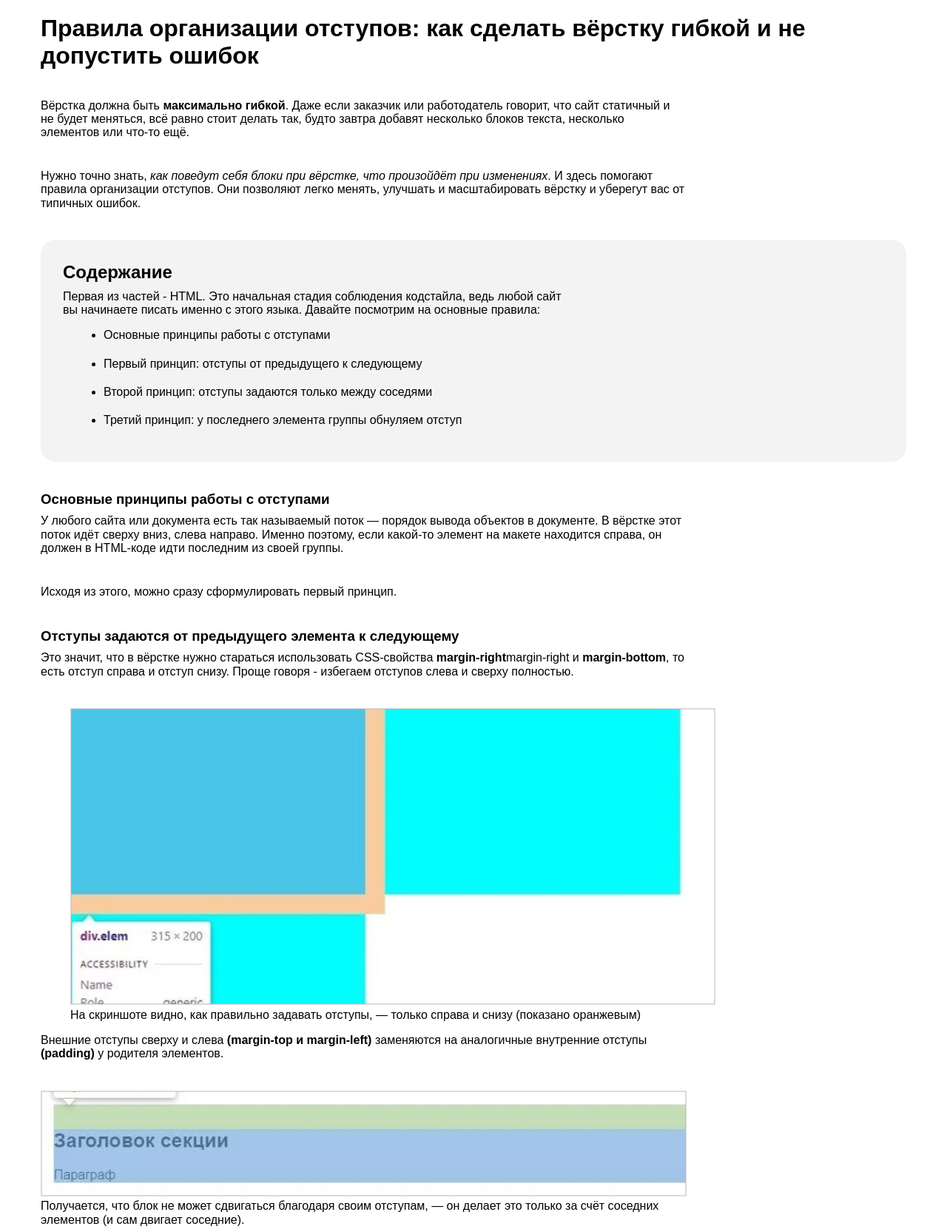
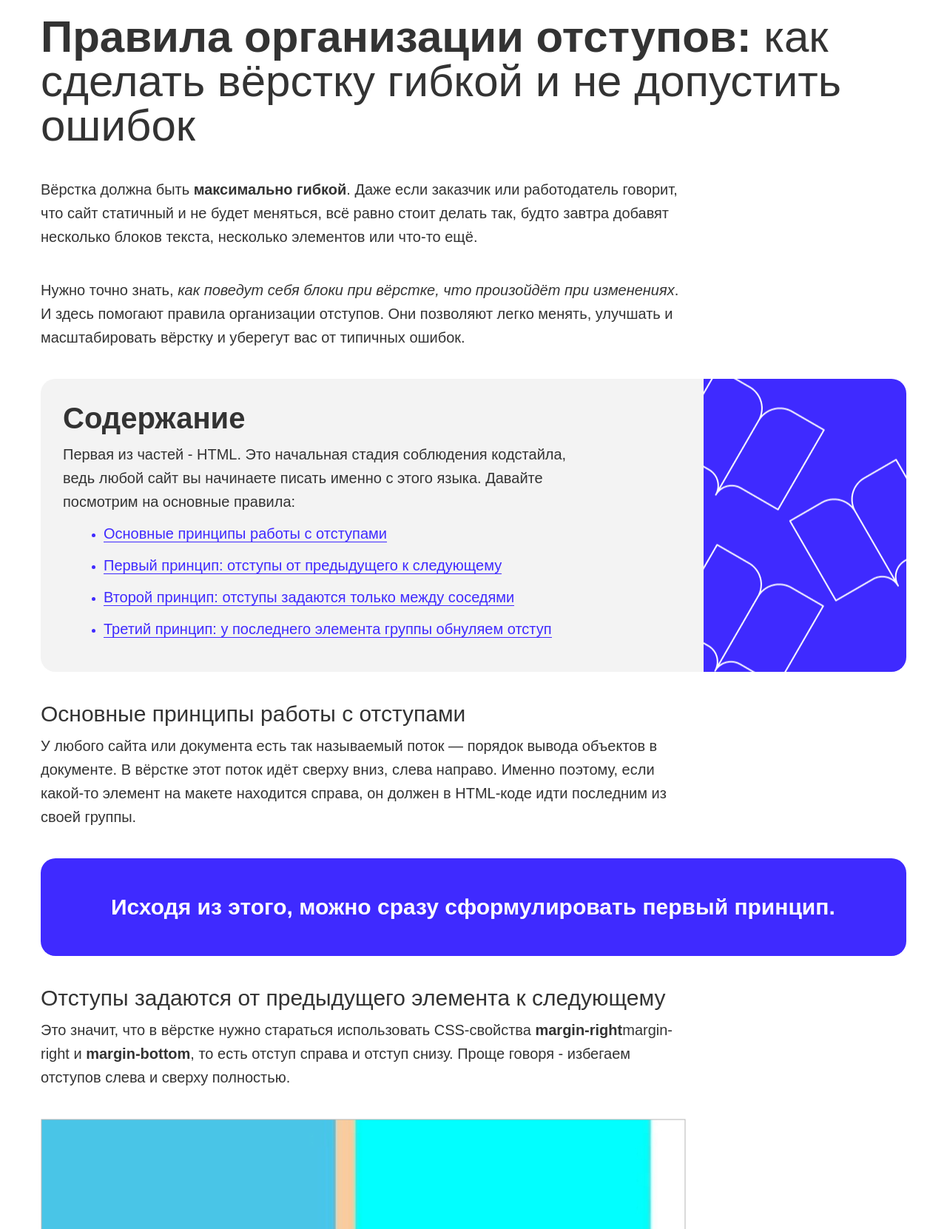
Before and after one commit to MaratMukhamadeew/skillbox-web-layout, a plain HTML site: page article.html in a window 1280 px wide. Shown: the part 60-1721 px from the top of the page at 74% size. Drawn offline with Linux system fonts and the light colour scheme.

Commit message:
practical work of the third module

```diff
--- a/article.html
+++ b/article.html
@@ -8,12 +8,10 @@
   <link rel="stylesheet" href="/css/style.css">
   <title>Организация отступов в верстке</title>
 </head>
-
-<div class="container">
-
   <body>
+    <div class="container">
     <h1 class="title">
-      <b>Правила организации отступов: как сделать вёрстку гибкой и не допустить ошибок</b>
+      <b>Правила организации отступов:</b> как сделать вёрстку гибкой и не допустить ошибок
     </h1>
     <p class="text">
       Вёрстка должна быть <b>максимально гибкой</b>. Даже если заказчик или работодатель говорит, что сайт
@@ -26,8 +24,8 @@
       типичных ошибок.
     </p>
 
-    <div class="gray-box">
-      <h2 class="subtitle">
+    <div class="gray-box img-right-first">
+      <h2 class="subtitle sub2">
         Содержание
       </h2>
       <p class="text">
@@ -36,22 +34,22 @@
       </p>
       <ul class="list">
         <li class="item">
-          <a href="#chapter1">Основные принципы работы с отступами</a>
+          <a href="#chapter1" class="link-item">Основные принципы работы с отступами</a>
         </li>
         <li class="item">
-          <a href="#chapter2">Первый принцип: отступы от предыдущего к следующему</a>
+          <a href="#chapter2" class="link-item">Первый принцип: отступы от предыдущего к следующему</a>
         </li>
         <li class="item">
-          <a href="#chapter3">Второй принцип: отступы задаются только между соседями</a>
+          <a href="#chapter3" class="link-item">Второй принцип: отступы задаются только между соседями</a>
         </li>
         <li class="item">
-          <a href="#chapter4">Третий принцип: у последнего элемента группы обнуляем отступ</a>
+          <a href="#chapter4" class="link-item">Третий принцип: у последнего элемента группы обнуляем отступ</a>
         </li>
       </ul>
     </div>
 
     <div id="chapter1">
-      <h3 class="subtitle">
+      <h3 class="subtitle sub3">
         Основные принципы работы с отступами
       </h3>
       <p class="text">
@@ -60,11 +58,11 @@
         идёт сверху вниз, слева направо. Именно поэтому, если какой-то элемент на макете находится справа, он должен в
         HTML-коде идти последним из своей группы.
       </p>
-      <p class="text">Исходя из этого, можно сразу сформулировать первый принцип.</p>
+      <p class="text text-blue">Исходя из этого, можно сразу сформулировать первый принцип.</p>
     </div>
 
     <div id="chapter2">
-      <h3 class="subtitle">
+      <h3 class="subtitle sub3">
         Отступы задаются от предыдущего элемента к следующему
       </h3>
       <p class="text">
@@ -73,8 +71,8 @@
         сверху полностью.
       </p>
       <figure>
-        <img class="figure" src="img/1.jpg" alt="Картинка №1">
-        <figcaption>
+        <img src="img/1.jpg" alt="Картинка №1">
+        <figcaption class="for-img">
           На скриншоте видно, как правильно задавать отступы, — только справа и снизу (показано оранжевым)
         </figcaption>
       </figure>
@@ -83,7 +81,7 @@
         Внешние отступы сверху и слева <b>(margin-top и margin-left)</b> заменяются на аналогичные внутренние
         отступы <b>(padding)</b> у родителя элементов.
       </p>
-      <img class="not-figure" src="img/2.jpg" alt="Картинка №2">
+      <img class="no-figure" src="img/2.jpg" alt="Картинка №2">
       <p class="text">
         Получается, что блок не может сдвигаться благодаря своим отступам, — он делает это только за счёт соседних
         элементов (и сам двигает соседние).
@@ -91,20 +89,20 @@
     </div>
 
     <div id="chapter3">
-      <h3 class="subtitle">Отступы задаются только между соседними элементами в потоке</h3>
+      <h3 class="subtitle sub3">Отступы задаются только между соседними элементами в потоке</h3>
       <p class="text">
         Если у блока нет соседа с левой стороны — задавать ему отступ слева нельзя. То же самое касается любой из
         сторон.
       </p>
 
-      <img class="not-figure" src="img/3.jpg" alt="Картинка №3">
+      <img class="no-figure" src="img/3.jpg" alt="Картинка №3">
       <p class="text">
         У обоих задан отступ снизу. Для первого списка это применимо, потому что есть сосед снизу — второй список. А для
         второго, не имеющего такого соседа, — отступа нет.
       </p>
       <figure>
-        <img class="figure" src="img/4.jpg" alt="Картинка №4">
-        <figcaption>
+        <img src="img/4.jpg" alt="Картинка №4">
+        <figcaption class="for-img">
           На скриншоте — выпадение отступов. Отступ есть, но он не увеличивает размер «родителя» с голубым фоном,
           образуя
           лишний отступ — типичную ошибку вёрстки.
@@ -113,7 +111,7 @@
     </div>
 
     <div id="chapter4">
-      <h3 class="subtitle">
+      <h3 class="subtitle sub3">
         Последнему элементу группы нужно обнулять отступ
       </h3>
       <p class="text">
@@ -126,16 +124,16 @@
         С помощью <strong>:last-child</strong> мы обнуляем отступ у последнего <strong>ul</strong>, как показано в
         примере. Теперь всё работает как надо.
       </p>
-      <img class="not-figure" src="img/5.jpg" alt="Картинка №5">
+      <img class="no-figure" src="img/5.jpg" alt="Картинка №5">
       <p class="text">
         Чтобы не создавать два селектора, можно написать короче, используя псевдокласс <strong>:not</strong>. Тут мы
         буквально говорим следующее: «Задай отступ всем ul, но не последнему».
       </p>
 
-      <img class="not-figure" src="img/6.jpg" alt="Картинка №6">
+      <img class="no-figure" src="img/6.jpg" alt="Картинка №6">
     </div>
 
-    <h3 class="subtitle">
+    <h3 class="subtitle sub3">
       Типичный пример: отступы в карточке
     </h3>
     <p class="text">
@@ -145,14 +143,14 @@
       В нашем примере самая простая карточка: с картинкой, заголовком и описанием. Как правильнее сделать отступы у
       заголовка и описания? На самом деле, всё очень просто: нужно применить принципы, о которых я рассказал.
     </p>
-    <img class="not-figure" src="img/7.jpg" alt="Картинка №7">
+    <img class="no-figure" src="img/7.jpg" alt="Картинка №7">
     <p class="text">
       Нам достаточно обернуть весь текст карточки в блок и задать блоку внутренний отступ — padding. Так наша вёрстка
       будет соответствовать сразу трём принципам. А чтобы сделать отступ между заголовком и описанием, достаточно просто
       сделать отступ снизу — для заголовка.
     </p>
-    <div class="gray-box">
-      <h2 class="subtitle">Итог</h2>
+    <div class="gray-box img-right-last">
+      <h2 class="subtitle sub2">Итог</h2>
       <p class="text">
         Это основные правила организации отступов, которые помогут вам сделать вёрстку качественной и гибкой. Главное —
         начать им следовать. Со временем их соблюдение войдёт в привычку и вы начнёте сразу понимать, где можно
@@ -160,8 +158,6 @@
         ошибку и как её избежать.
       </p>
     </div>
+  </div>
   </body>
-</div>
-
-
 </html>
--- a/css/style.css
+++ b/css/style.css
@@ -18,7 +18,13 @@ img {
 }
 
 body {
-  font-family: 'font', sans-serif;
+  font-family: Arial, Verdana, sans-serif;
+}
+
+figure {
+  margin: 0;
+  margin-bottom: 40px;
+  font-size: 0;
 }
 
 .main-content {
@@ -42,7 +48,21 @@ body {
 
 .link {
   display: inline-block;
+  font-weight: 700;
+  font-size: 18px;
   padding: 24px 49px;
+  background-color: #3f2aff;
+}
+
+.link-download {
+  font-weight: 700;
+  font-size: 18px;
+  color: #3f2aff;
+  padding: 30px;
+  background-image: url("/img/download.png");
+  background-position: left center;
+  background-size: 20px 20px;
+  background-repeat: no-repeat;
 }
 
 .link:not(:last-child) {
@@ -58,6 +78,10 @@ body {
 .title {
   margin-top: 0;
   margin-bottom: 40px;
+  font-weight: 400;
+  font-size: 60px;
+  line-height: 60px;
+  color: #333;
 }
 
 .subtitle {
@@ -65,16 +89,53 @@ body {
   margin-bottom: 10px;
 }
 
+.sub2 {
+  font-size: 40px;
+  line-height: 46px;
+  color: #333;
+}
+
+.sub3 {
+  font-weight: 400;
+  font-size: 30px;
+  line-height: 34px;
+  color: #333;
+}
+
 .text {
   width: 872px;
   margin-top: 0;
   margin-bottom: 40px;
+  font-weight: 400;
+  font-size: 20px;
+  line-height: 32px;
+  color: #333;
+}
+
+.text-blue {
+  border-radius: 20px;
+  padding: 50px 95px;
+  width: 100%;
+  font-weight: 700;
+  font-size: 30px;
+  color: #fff;
+  background-color: #3f2aff;
 }
 
 .gray-box {
   border-radius: 20px;
   padding: 30px;
   background-color: #f3f3f3;
+  background-position: right center;
+  background-repeat: no-repeat;
+}
+
+.img-right-first {
+  background-image: url("/img/decorate-1.png");
+}
+
+.img-right-last {
+  background-image: url("/img/decorate-2.png");
 }
 
 .gray-box:not(:last-child) {
@@ -91,6 +152,31 @@ body {
   margin-left: 15px;
 }
 
+.link-item {
+  border-bottom: 1px solid #3f2aff;
+  font-size: 20px;
+  color: #3f2aff;
+}
+
+.item::marker {
+  color: #3f2aff;
+}
+
 .item:not(:last-child) {
   margin-bottom: 20px;
 }
+
+
+.for-img {
+  width: 872px;
+  border: 1px solid #b6b6b6;
+  border-top: none;
+  padding: 19px 0;
+  font-weight: 400;
+  font-size: 14px;
+  text-align: center;
+}
+
+.no-figure {
+  margin-bottom: 40px;
+}
```
Also changed, not shown: index.html (+2 -2 lines).
